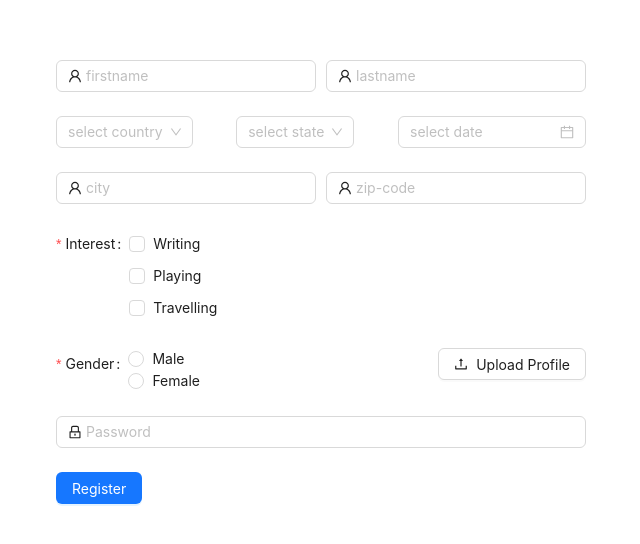
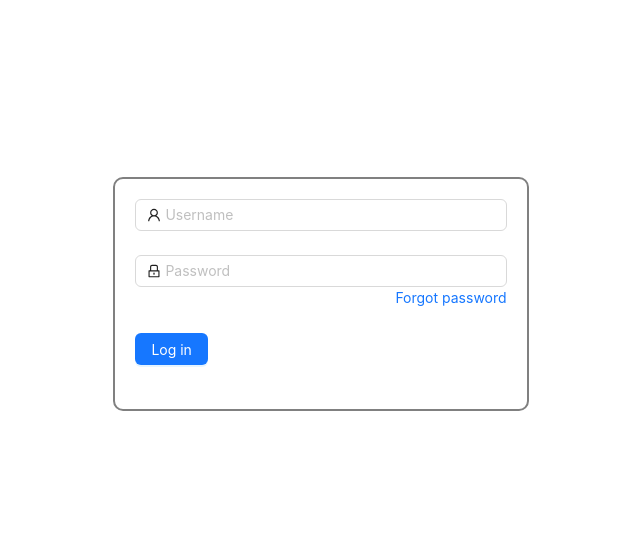
Before and after one commit to joeyjoy007/groflex_fr, a React (Vite) app: page /l in a window 1280 px wide. Shown: the part 114-658 px from the top of the page, without its empty margins (319-959 px from the left). Built offline with nearby package versions, Linux system fonts and the light colour scheme.

Commit message:
added fields in login page

```diff
--- a/package.json
+++ b/package.json
@@ -13,7 +13,8 @@
     "antd": "^5.7.2",
     "axios": "^1.4.0",
     "react": "^18.2.0",
-    "react-dom": "^18.2.0"
+    "react-dom": "^18.2.0",
+    "react-router-dom": "^6.14.2"
   },
   "devDependencies": {
     "@types/react": "^18.2.15",
--- a/src/App.tsx
+++ b/src/App.tsx
@@ -1,10 +1,12 @@
 import React from 'react'
 import Register from './components/authentication/Register'
+import App_navigation from './navigation/app_navigation'
 
 const App = () => {
   return (
     <div style={{display:'flex',height:'100vh',justifyContent:'center',alignItems:'center'}}>
-      <Register/>
+      {/* <Register/> */}
+      <App_navigation/>
     </div>
   )
 }
--- a/src/components/authentication/Login.tsx
+++ b/src/components/authentication/Login.tsx
@@ -1,8 +1,62 @@
-import React from 'react'
+import { LockOutlined, UserOutlined } from '@ant-design/icons';
+import { Button, Modal, Form, Input } from 'antd';
+import React from 'react';
 
 const Login = () => {
+    const onFinish = (values: any) => {
+        console.log('Received values of form: ', values);
+      };
+
+      const [modal1Open, setModal1Open] = React.useState(false);
+      const [modal2Open, setModal2Open] = React.useState(false);
   return (
-    <div>Login</div>
+    <div style={{border:'2px solid gray',padding:20,borderRadius:10}}>
+         <Form
+      name="normal_login"
+      className="login-form"
+      initialValues={{ remember: true }}
+      onFinish={onFinish}
+    >
+      <Form.Item
+        name="username"
+        rules={[{ required: true, message: 'Please input your Username!' }]}
+      >
+        <Input prefix={<UserOutlined className="site-form-item-icon" />} placeholder="Username" />
+      </Form.Item>
+      <Form.Item
+        name="password"
+        rules={[{ required: true, message: 'Please input your Password!' }]}
+      >
+        <Input
+          prefix={<LockOutlined className="site-form-item-icon" />}
+          type="password"
+          placeholder="Password"
+        />
+        <a onClick={(e)=>{e.preventDefault() ,setModal2Open(true)}} style={{float:'right'}} href="">
+          Forgot password
+        </a>
+      </Form.Item>
+
+
+
+
+      <Form.Item>
+        <Button type="primary" htmlType="submit" className="login-form-button">
+          Log in
+        </Button>
+      </Form.Item>
+    </Form>
+
+    <Modal
+        title="Vertically centered modal dialog"
+        centered
+        open={modal2Open}
+        onOk={() => setModal2Open(false)}
+        onCancel={() => setModal2Open(false)}
+      >
+      <span>Password reset</span>
+      </Modal>
+    </div>
   )
 }
 
--- a/src/components/authentication/Register.tsx
+++ b/src/components/authentication/Register.tsx
@@ -1,10 +1,15 @@
 import { LockOutlined, UserOutlined ,UploadOutlined } from '@ant-design/icons';
 import { Button, Radio, Form, Input,DatePicker,Select,Checkbox,Upload,Row,Col,UploadFile } from 'antd';
+import { useNavigate } from 'react-router-dom';
 
 const Register = () => {
 
+    const navigate = useNavigate();
+
     const onFinish = (values: any) => {
         console.log('Received values of form: ', values);
+        navigate('/l')
+
       };
 
 
@@ -17,9 +22,9 @@ const Register = () => {
         // },
       ];
   return (
-    <div>
+    <div style={{border:'2px solid gray', padding:20,borderRadius:10}}>
 
-<Form
+    <Form
       name="normal_login"
       className="login-form"
       initialValues={{ remember: true }}
@@ -29,19 +34,19 @@ const Register = () => {
 
     <div style={{display:'flex',flexWrap:'wrap',justifyContent:'space-between'}}>
         <Form.Item
-        name="firstname"
-        rules={[{ required: true, message: 'please input your firstname!' }]}
+        name="username"
+        rules={[{ required: true, message: 'please input your username!' }]}
       >
-        <Input prefix={<UserOutlined className="site-form-item-icon" />} placeholder="firstname" />
+        <Input prefix={<UserOutlined className="site-form-item-icon" />} placeholder="username" />
       </Form.Item>
 
       <Form.Item
-        name="lastname"
+        name="email"
         style={{marginLeft:10}}
-        rules={[{ required: true, message: 'please input your lastname!' }]}
+        rules={[{ required: true, message: 'write email in correct format' }]}
       >
-        <Input prefix={<UserOutlined className="site-form-item-icon" />} placeholder="lastname" />
-        </Form.Item>
+        <Input type='email' prefix={<UserOutlined className="site-form-item-icon" />} placeholder="email" />
+      </Form.Item>
     </div>
 
 
@@ -96,8 +101,48 @@ const Register = () => {
 
 
 
+    <div style={{display:'flex',justifyContent:'space-between',flexWrap:'wrap'}}>
+      <Form.Item
+     name='profile'
 
-     <Form.Item name="interest"
+         >
+         <Upload
+             action="https://www.mocky.io/v2/5cc8019d300000980a055e76"
+             listType="picture"
+             defaultFileList={[...fileList]}
+             >
+               <Button icon={<UploadOutlined />}>Upload Profile</Button>
+         </Upload>
+    </Form.Item>
+    <Form.Item
+        name="password"
+        rules={[{ required: true, message: 'please input your password!' }]}
+      >
+        <Input
+          prefix={<LockOutlined className="site-form-item-icon" />}
+          type="password"
+          placeholder="Password"
+        />
+      </Form.Item>
+
+    </div>
+
+
+
+    <Form.Item label="Gender"
+      name="gender"
+      rules={[{ required: true, message: 'please input your gender!' }]}
+      >
+          <Radio.Group style={{display:'flex',flexDirection:'column'}}>
+            <Radio value="Male"> Male</Radio>
+            <Radio value="Female"> Female </Radio>
+          </Radio.Group>
+    </Form.Item>
+
+
+
+
+    <Form.Item name="interest"
      label="Interest"
      rules={[{ required: true, message: 'choose atleast 1 interest' }]}
      >
@@ -122,47 +167,13 @@ const Register = () => {
       </Checkbox.Group>
     </Form.Item>
 
-    <div style={{display:'flex',justifyContent:'space-between',flexWrap:'wrap'}}>
-    <Form.Item label="Gender"
-      name="gender"
-      rules={[{ required: true, message: 'please input your gender!' }]}
-      >
-          <Radio.Group style={{display:'flex',flexDirection:'column'}}>
-            <Radio value="Male"> Male</Radio>
-            <Radio value="Female"> Female </Radio>
-          </Radio.Group>
-    </Form.Item>
-
-
-    <Form.Item
-    name='profile'
-
-    >
-         <Upload
-             action="https://www.mocky.io/v2/5cc8019d300000980a055e76"
-             listType="picture"
-             defaultFileList={[...fileList]}
-             >
-               <Button icon={<UploadOutlined />}>Upload Profile</Button>
-         </Upload>
-    </Form.Item>
-
-     </div>
 
 
 
 
 
-      <Form.Item
-        name="password"
-        rules={[{ required: true, message: 'please input your password!' }]}
-      >
-        <Input
-          prefix={<LockOutlined className="site-form-item-icon" />}
-          type="password"
-          placeholder="Password"
-        />
-      </Form.Item>
+
+
 
 
       <Form.Item>
--- a/src/main.tsx
+++ b/src/main.tsx
@@ -1,10 +1,13 @@
 import React from 'react'
 import ReactDOM from 'react-dom/client'
+import { BrowserRouter } from 'react-router-dom'
 import App from './App.tsx'
 import './index.css'
 
 ReactDOM.createRoot(document.getElementById('root')!).render(
   <React.StrictMode>
-    <App />
+    <BrowserRouter>
+      <App />
+    </BrowserRouter>
   </React.StrictMode>,
 )
--- a/src/navigation/app_navigation.tsx
+++ b/src/navigation/app_navigation.tsx
@@ -1,9 +1,17 @@
-import React from 'react'
+import {
+    Route,
+    Routes,
+  } from "react-router-dom";
+import Register from "../components/authentication/Register";
+import Login from "../components/authentication/Login";
 
-const app_navigation = () => {
+const App_navigation = () => {
   return (
-    <div>app_navigation</div>
+    <Routes>
+        <Route path="/" element={<Register/>}/>
+        <Route path="/l" element={<Login/>}/>
+    </Routes>
   )
 }
 
-export default app_navigation
+export default App_navigation
```
Also changed, not shown: 1 other file (tests, documents, lock files or other folders).
